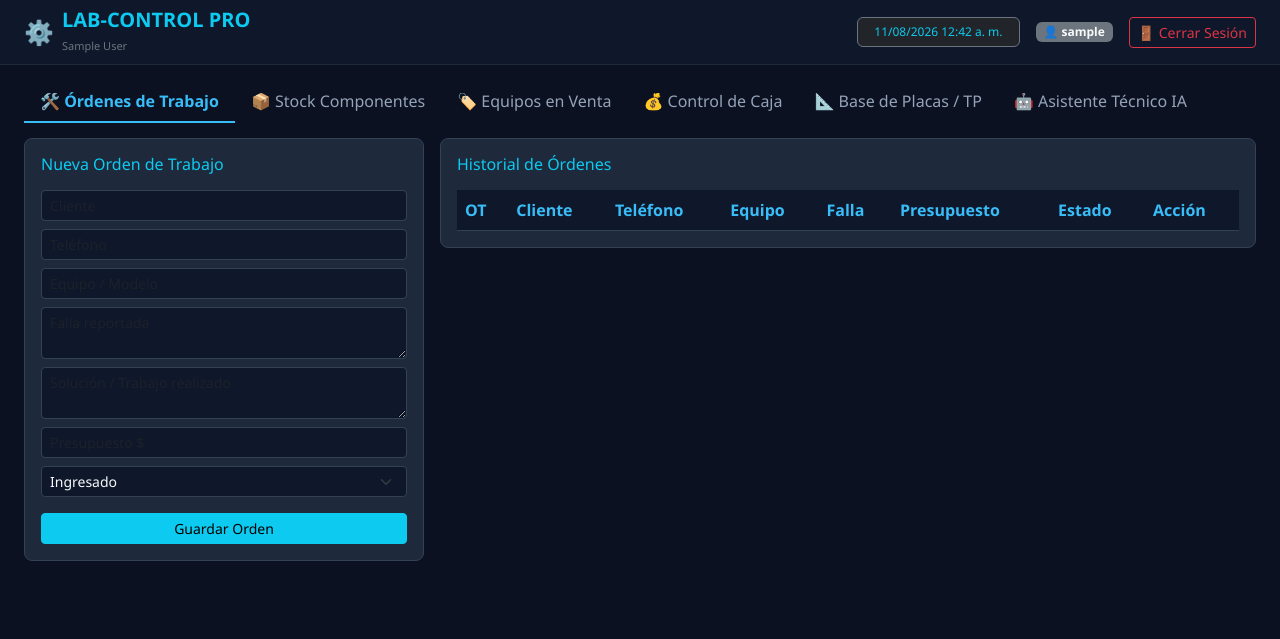
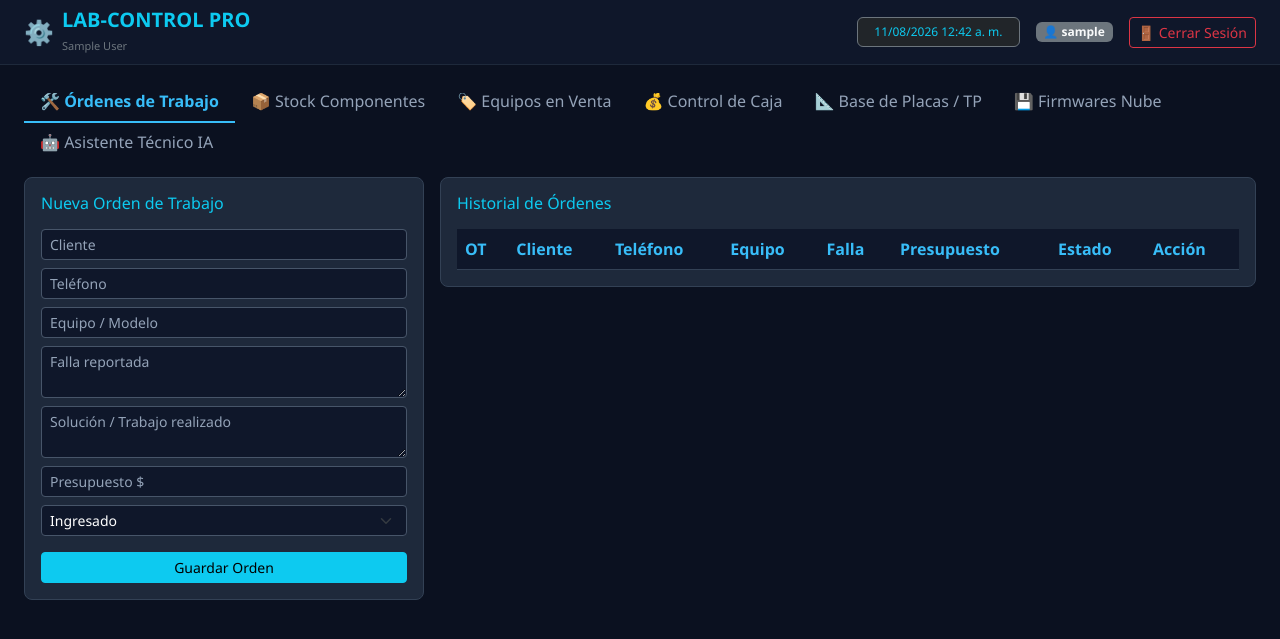
Before and after one commit to fbncastelli-bot/taller-control, a Flask app: page / in a window 1280 px wide. Shown: the top 639 px of the page. Run offline with Flask 3, Linux system fonts and the light colour scheme; the visitor is signed in with stand-in values (Sample User, id 1); data that the repository does not hold is empty; some libraries are stand-ins or nearby versions.

Commit message:
Update index.html

```diff
--- a/templates/index.html
+++ b/templates/index.html
@@ -6,16 +6,17 @@
     <title>LAB-CONTROL PRO | Gestión de Taller Electrónico</title>
     <link href="https://cdn.jsdelivr.net/npm/bootstrap@5.3.0/dist/css/bootstrap.min.css" rel="stylesheet">
     <style>
-        body { background-color: #0b1120; color: #cbd5e1; font-family: 'Segoe UI', Tahoma, Geneva, Verdana, sans-serif; }
+        body { background-color: #0b1120; color: #f8fafc; font-family: 'Segoe UI', Tahoma, Geneva, Verdana, sans-serif; }
         .navbar-custom { background-color: #0f172a; border-bottom: 1px solid #1e293b; }
         .nav-tabs .nav-link { color: #94a3b8; border: none; font-weight: 500; }
         .nav-tabs .nav-link.active { color: #38bdf8; background-color: transparent; border-bottom: 2px solid #38bdf8; font-weight: 600; }
         .card-custom { background-color: #1e293b; border: 1px solid #334155; border-radius: 8px; }
-        .form-control, .form-select { background-color: #0f172a !important; color: #f8fafc !important; border: 1px solid #334155 !important; }
+        .form-control, .form-select { background-color: #0f172a !important; color: #ffffff !important; border: 1px solid #475569 !important; }
+        .form-control::placeholder { color: #94a3b8 !important; }
         .form-control:focus, .form-select:focus { border-color: #38bdf8 !important; box-shadow: 0 0 0 0.2rem rgba(56, 189, 248, 0.25) !important; }
-        .table-custom { color: #cbd5e1; }
+        .table-custom { color: #f8fafc; }
         .table-custom th { background-color: #0f172a; color: #38bdf8; border-bottom: 1px solid #334155; }
-        .table-custom td { border-bottom: 1px solid #1e293b; background-color: #1e293b; color: #cbd5e1; }
+        .table-custom td { border-bottom: 1px solid #1e293b; background-color: #1e293b; color: #f8fafc; }
     </style>
 </head>
 <body>
@@ -39,23 +40,26 @@
 
     <div class="container-fluid mt-3 px-4">
         <ul class="nav nav-tabs mb-3 border-bottom-0" id="tallerTabs" role="tablist">
-            <li class="nav-item" role="presentation">
-                <button class="nav-link active" id="ordenes-tab" data-bs-toggle="tab" data-bs-target="#ordenes" type="button" role="tab">🛠️ Órdenes de Trabajo</button>
+            <li class="nav-item">
+                <button class="nav-link active" id="ordenes-tab" data-bs-toggle="tab" data-bs-target="#ordenes" type="button">🛠️ Órdenes de Trabajo</button>
             </li>
-            <li class="nav-item" role="presentation">
-                <button class="nav-link" id="repuestos-tab" data-bs-toggle="tab" data-bs-target="#repuestos" type="button" role="tab">📦 Stock Componentes</button>
+            <li class="nav-item">
+                <button class="nav-link" id="repuestos-tab" data-bs-toggle="tab" data-bs-target="#repuestos" type="button">📦 Stock Componentes</button>
             </li>
-            <li class="nav-item" role="presentation">
-                <button class="nav-link" id="ventas-tab" data-bs-toggle="tab" data-bs-target="#ventas" type="button" role="tab">🏷️ Equipos en Venta</button>
+            <li class="nav-item">
+                <button class="nav-link" id="ventas-tab" data-bs-toggle="tab" data-bs-target="#ventas" type="button">🏷️ Equipos en Venta</button>
             </li>
-            <li class="nav-item" role="presentation">
-                <button class="nav-link" id="caja-tab" data-bs-toggle="tab" data-bs-target="#caja" type="button" role="tab">💰 Control de Caja</button>
+            <li class="nav-item">
+                <button class="nav-link" id="caja-tab" data-bs-toggle="tab" data-bs-target="#caja" type="button">💰 Control de Caja</button>
             </li>
-            <li class="nav-item" role="presentation">
-                <button class="nav-link" id="placas-tab" data-bs-toggle="tab" data-bs-target="#placas" type="button" role="tab">📐 Base de Placas / TP</button>
+            <li class="nav-item">
+                <button class="nav-link" id="placas-tab" data-bs-toggle="tab" data-bs-target="#placas" type="button">📐 Base de Placas / TP</button>
             </li>
-            <li class="nav-item" role="presentation">
-                <button class="nav-link" id="ia-tab" data-bs-toggle="tab" data-bs-target="#ia" type="button" role="tab">🤖 Asistente Técnico IA</button>
+            <li class="nav-item">
+                <button class="nav-link" id="firmwares-tab" data-bs-toggle="tab" data-bs-target="#firmwares" type="button">💾 Firmwares Nube</button>
+            </li>
+            <li class="nav-item">
+                <button class="nav-link" id="ia-tab" data-bs-toggle="tab" data-bs-target="#ia" type="button">🤖 Asistente Técnico IA</button>
             </li>
         </ul>
 
@@ -160,17 +164,21 @@
                 </div>
             </div>
 
-            <!-- TAB 3: VENTAS -->
+            <!-- TAB 3: VENTAS Y MERCADO LIBRE -->
             <div class="tab-pane fade" id="ventas" role="tabpanel">
                 <div class="row g-3">
                     <div class="col-md-4">
-                        <div class="card card-custom p-3">
+                        <div class="card card-custom p-3 mb-3">
                             <h6 class="text-info mb-3">Publicar Equipo / Placa en Venta</h6>
                             <form id="form-venta">
                                 <div class="mb-2"><input type="text" id="vta-producto" class="form-control form-control-sm" placeholder="Producto / TV / Placa" required></div>
                                 <div class="mb-3"><input type="number" id="vta-precio" class="form-control form-control-sm" placeholder="Precio de Venta $" required></div>
                                 <button type="submit" class="btn btn-info btn-sm w-100 font-bold">Publicar Venta</button>
                             </form>
+                        </div>
+                        <div class="card card-custom p-3 text-center">
+                            <h6 class="text-warning mb-2">Acceso Mercado Libre</h6>
+                            <a href="https://www.mercadolibre.com.ar" target="_blank" class="btn btn-warning btn-sm w-100 fw-bold">🛒 Abrir Mercado Libre</a>
                         </div>
                     </div>
                     <div class="col-md-8">
@@ -243,12 +251,12 @@
                 </div>
             </div>
 
-            <!-- TAB 5: PLACAS / FIRMWARES -->
+            <!-- TAB 5: BASE DE PLACAS Y TEST POINTS -->
             <div class="tab-pane fade" id="placas" role="tabpanel">
                 <div class="row g-3">
-                    <div class="col-md-6">
+                    <div class="col-12">
                         <div class="card card-custom p-3">
-                            <h6 class="text-info mb-3">Placas Registradas</h6>
+                            <h6 class="text-info mb-3">Base de Placas Registradas</h6>
                             <div class="table-responsive">
                                 <table class="table table-custom table-hover align-middle m-0">
                                     <thead>
@@ -263,9 +271,27 @@
                             </div>
                         </div>
                     </div>
-                    <div class="col-md-6">
+                </div>
+            </div>
+
+            <!-- TAB 6: FIRMWARES NUBE -->
+            <div class="tab-pane fade" id="firmwares" role="tabpanel">
+                <div class="row g-3">
+                    <div class="col-md-4">
                         <div class="card card-custom p-3">
-                            <h6 class="text-info mb-3">Firmwares / Memos SPI Flash</h6>
+                            <h6 class="text-info mb-3">Cargar Enlace de Firmware</h6>
+                            <form id="form-firmware">
+                                <div class="mb-2"><input type="text" id="fw-chasis" class="form-control form-control-sm" placeholder="Chasis / Placa" required></div>
+                                <div class="mb-2"><input type="text" id="fw-modelo" class="form-control form-control-sm" placeholder="Modelo de TV" required></div>
+                                <div class="mb-2"><input type="text" id="fw-memoria" class="form-control form-control-sm" placeholder="Tipo Memoria (ej. 25Q64)" required></div>
+                                <div class="mb-3"><input type="url" id="fw-url" class="form-control form-control-sm" placeholder="Link de Nube / Google Drive" required></div>
+                                <button type="submit" class="btn btn-info btn-sm w-100 font-bold">Guardar Firmware</button>
+                            </form>
+                        </div>
+                    </div>
+                    <div class="col-md-8">
+                        <div class="card card-custom p-3">
+                            <h6 class="text-info mb-3">Archivos Firmware / Memorias SPI Flash</h6>
                             <div class="table-responsive">
                                 <table class="table table-custom table-hover align-middle m-0">
                                     <thead>
@@ -284,14 +310,14 @@
                 </div>
             </div>
 
-            <!-- TAB 6: IA TECNICA -->
+            <!-- TAB 7: ASISTENTE IA -->
             <div class="tab-pane fade" id="ia" role="tabpanel">
                 <div class="row g-3">
                     <div class="col-md-6">
                         <div class="card card-custom p-3 mb-3">
-                            <h6 class="text-info mb-2">Consulta de Test Points / TENSIONES</h6>
+                            <h6 class="text-info mb-2">Consulta de Test Points / Tensiones</h6>
                             <form id="form-test-points" class="d-flex gap-2">
-                                <input type="text" id="tp-chasis" class="form-control form-control-sm" placeholder="Código de Chasis / Placa (ej. 5800-A6M31G-0P00)" required>
+                                <input type="text" id="tp-chasis" class="form-control form-control-sm" placeholder="Código de Chasis / Placa" required>
                                 <button type="submit" class="btn btn-info btn-sm font-bold text-nowrap">Consultar</button>
                             </form>
                             <div id="resultado-test-points" class="mt-3"></div>
@@ -299,7 +325,7 @@
                         <div class="card card-custom p-3">
                             <h6 class="text-info mb-2">Ajuste de Corriente Backlight (Driver IC)</h6>
                             <form id="form-backlight" class="d-flex gap-2">
-                                <input type="text" id="driver-ic" class="form-control form-control-sm" placeholder="Nombre IC Driver (ej. OB3350, MAP3202)" required>
+                                <input type="text" id="driver-ic" class="form-control form-control-sm" placeholder="Nombre IC Driver (ej. OB3350)" required>
                                 <button type="submit" class="btn btn-info btn-sm font-bold text-nowrap">Calcular Reforma</button>
                             </form>
                             <div id="resultado-backlight" class="mt-3"></div>
```
